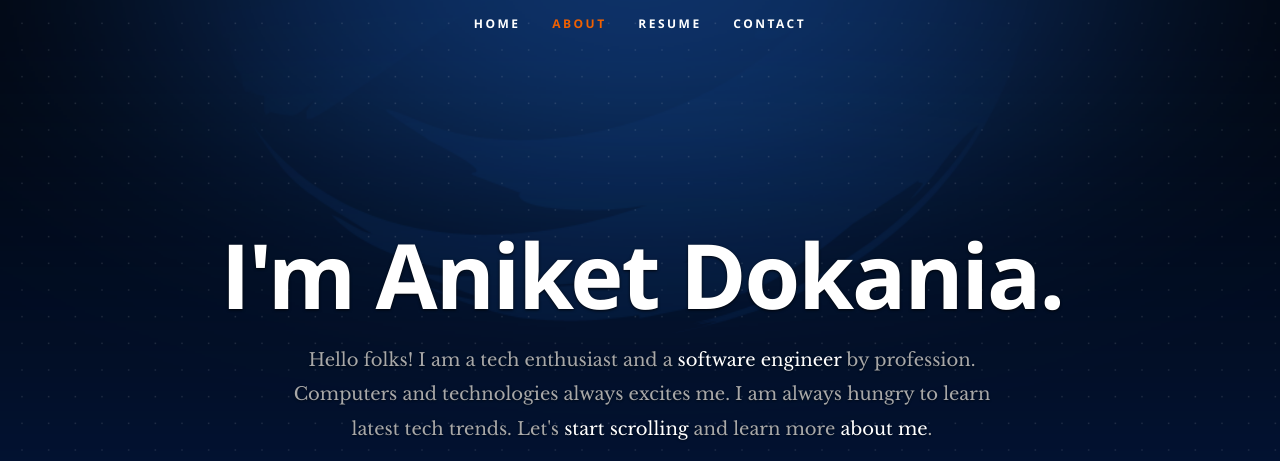
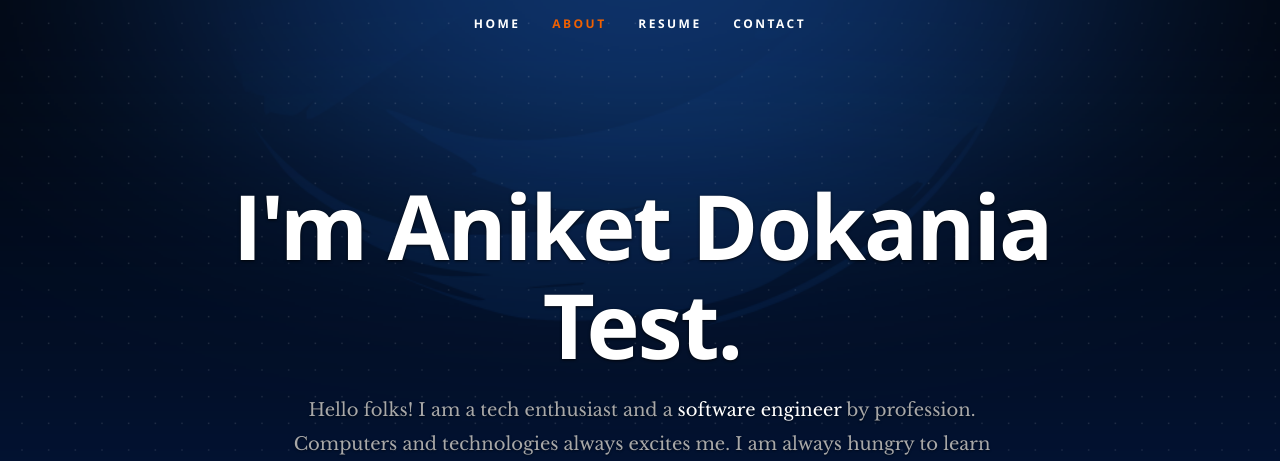
Before and after one commit to anidok/anidok.github.io, a plain HTML site: page index.html in a window 1280 px wide. Shown: the top 461 px of the page. Drawn offline with nearby package versions, Linux system fonts and the light colour scheme.

Commit message:
test commit

```diff
--- a/index.html
+++ b/index.html
@@ -55,7 +55,7 @@
 
       <div class="row banner">
          <div class="banner-text">
-            <h1 class="responsive-headline">I'm Aniket Dokania.</h1>
+            <h1 class="responsive-headline">I'm Aniket Dokania Test.</h1>
             <h3>Hello folks! I am a tech enthusiast and a <span>software engineer</span> by profession. Computers and technologies always excites me. I am always hungry to learn latest tech trends. Let's <a class="smoothscroll" href="#about">start scrolling</a>
             and learn more <a class="smoothscroll" href="#about">about me</a>.</h3>
             <hr />
```
